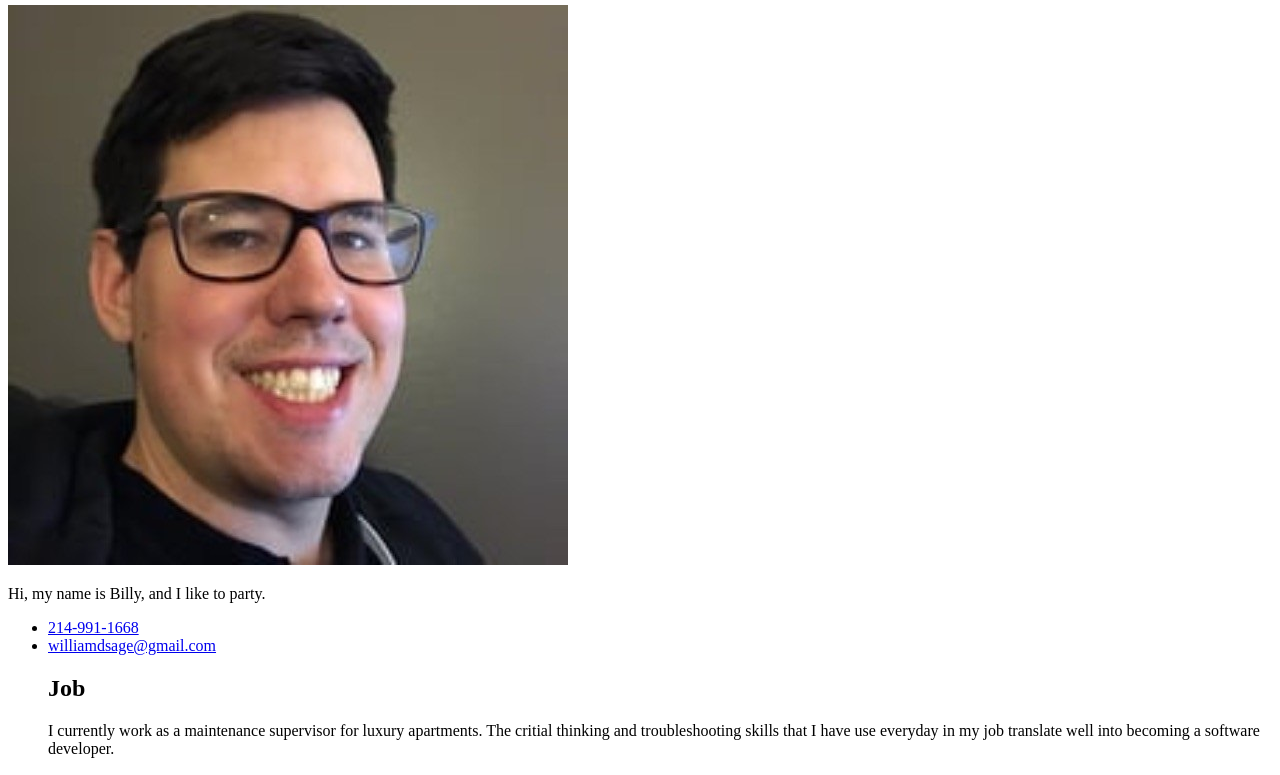
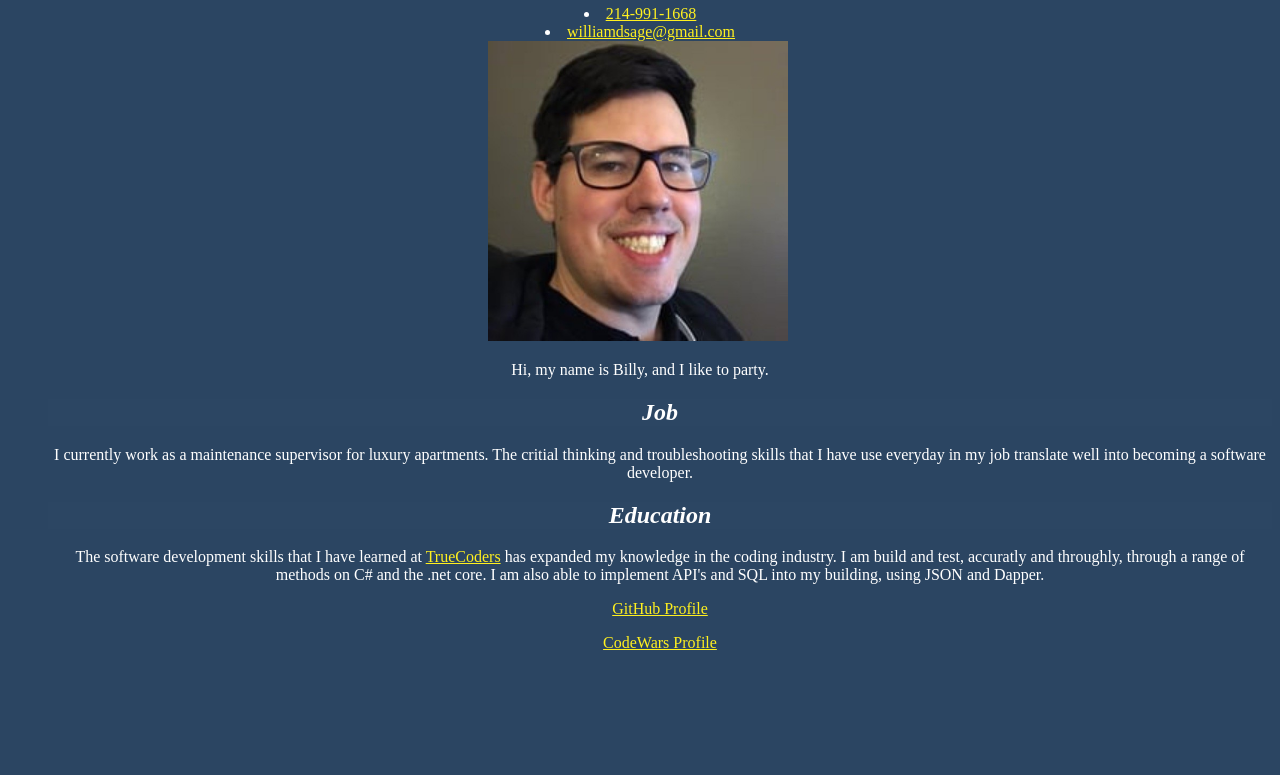
Before and after one commit to Supersagee/HTMLprofile, a plain HTML site: page index.html in a window 1280 px wide. Shown: the part 62-837 px from the top of the page. After the commit the page ends 800 px from the top, so only its background shows below. Drawn offline with Linux system fonts and the light colour scheme; a web font is replaced by a local one.

Commit message:
added CSS

```diff
--- a/index.html
+++ b/index.html
@@ -4,17 +4,21 @@
     <meta charset="UTF-8">
     <meta http-equiv="X-UA-Compatible" content="IE=edge">
     <meta name="viewport" content="width=device-width, initial-scale=1.0">
+    <link rel="stylesheet" href="style.css">
     <title>Billy Sage</title>
 </head>
 <body>
-    <section>
-        <h1>Billy Sage</h1>
-        <img src="images/profpic.jpg" alt="profile pic">
-        <p>Hi, my name is Billy, and I like to party.</p>
-    </section>
+    <div>
+        <section>
+            <h1>Billy Sage</h1>
+            <li><a href="tel: 214-991-1668">214-991-1668</a></li>
+            <li><a href="email: williamdsage@gmail.com">williamdsage@gmail.com</a></li>
+            <img src="images/profpic.jpg" width="300" height="300" alt="profile pic">
+            <img src="" alt="">
+            <p>Hi, my name is Billy, and I like to party.</p>
+        </section>
+    </div>
     <ul>
-        <li><a href="tel: 214-991-1668">214-991-1668</a></li>
-        <li><a href="email: williamdsage@gmail.com">williamdsage@gmail.com</a></li>
         <section>
             <h1>Job</h1>
             <p>
--- /dev/null
+++ b/style.css
@@ -0,0 +1,28 @@
+@import url('https://fonts.googleapis.com/css2?family=Cantarell&display=swap');
+
+body{
+    color: white;
+    background-color: #2B4562;
+    font-family: Cantarell;
+}
+h1 {
+
+    background-color: hsl(212, 39%, 28%);
+    text-align: center;
+    font-style: italic;
+    font-style: bold;
+}
+.top{
+    background-image: url('/images/mercedes_amg_gt3_5k-HD.jpg');
+}
+img.resize {
+    max-width:50%;
+    max-height:50%;
+  }
+section
+{
+    text-align: center;
+}
+a{
+    color: #FFF01F
+}
```
